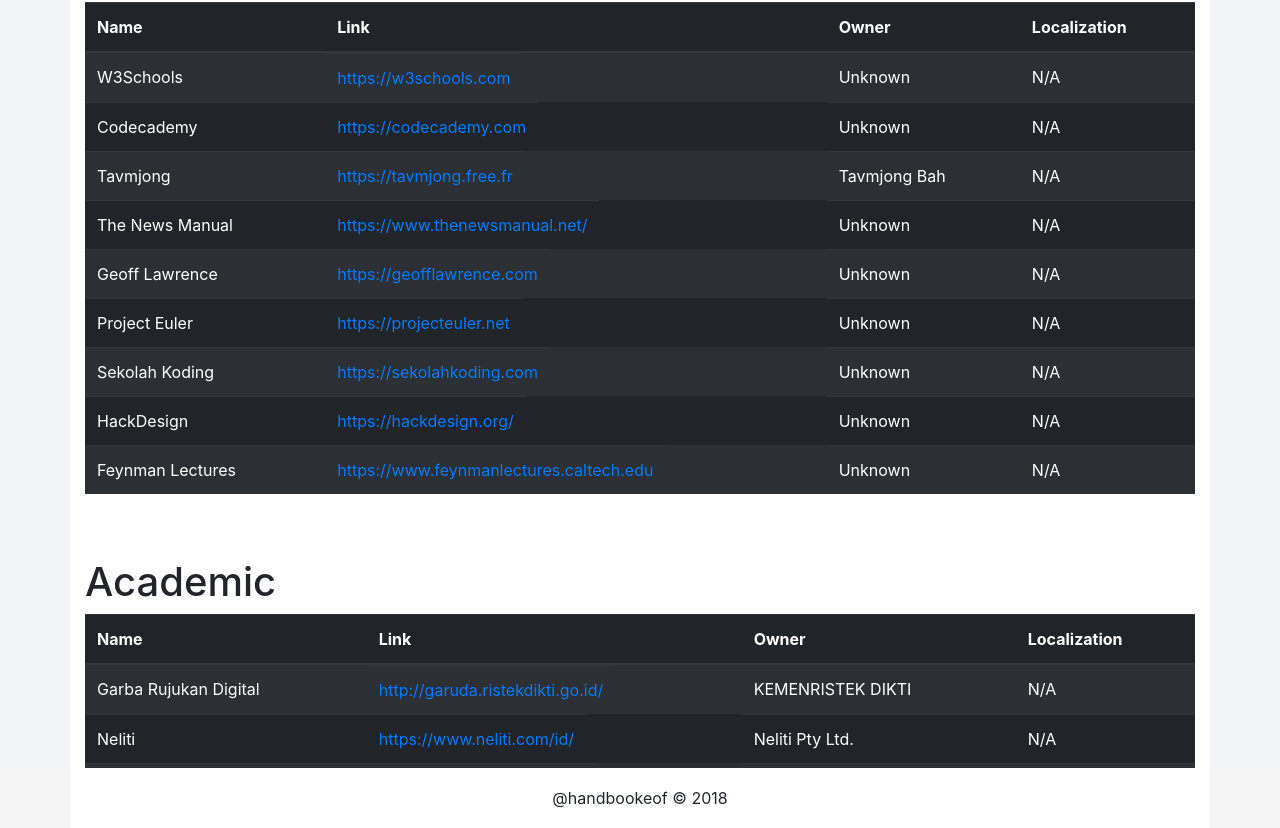
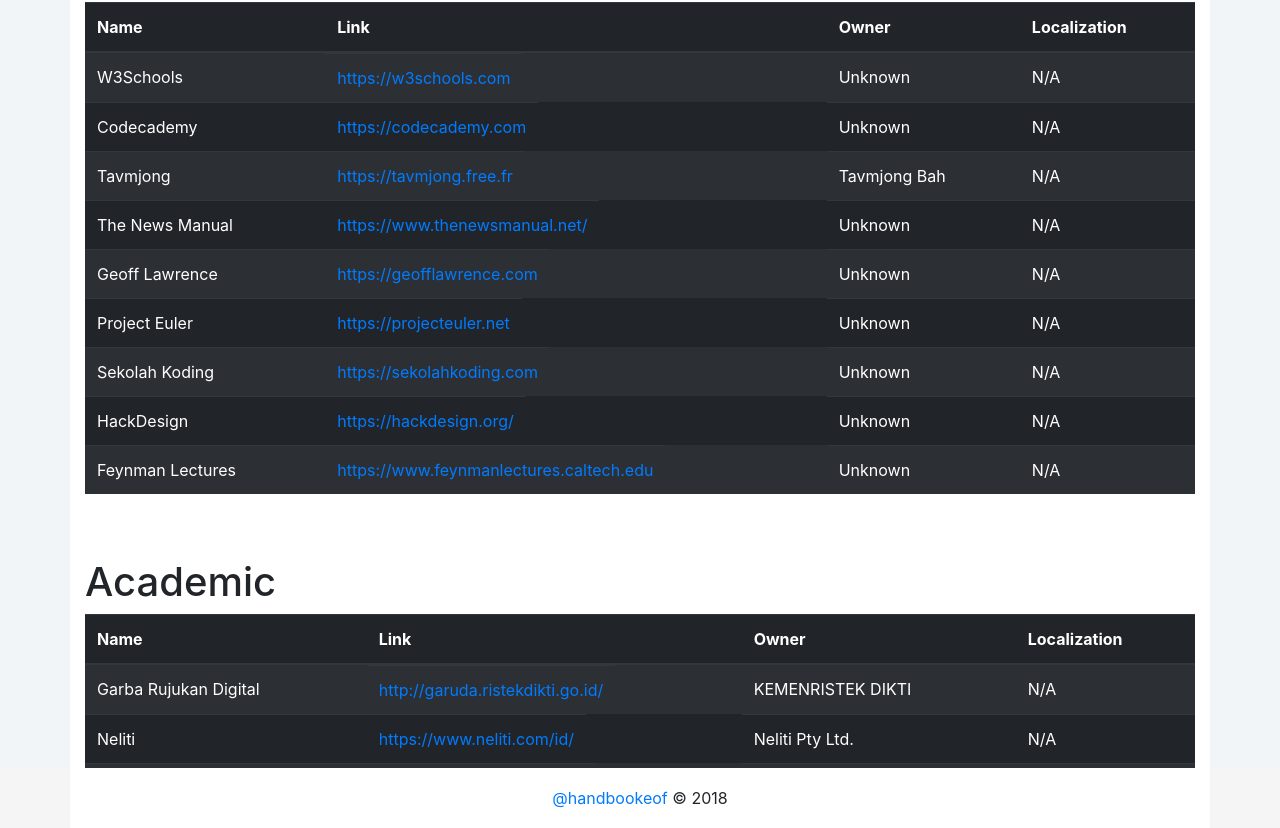
Before and after one commit to handbookEOF/dinosource, a plain HTML site: page index.html in a window 1280 px wide. Shown: the part 629-1457 px from the top of the page. Drawn offline with nearby package versions, Linux system fonts and the light colour scheme.

Commit message:
Template minor update

```diff
--- a/index.html
+++ b/index.html
@@ -91,7 +91,7 @@
 		<footer>
 			<div class="container">
 				<div class="col-sm-12">
-					<p class="text-center">@handbookeof &copy; 2018</p>
+					<p class="text-center"><a href="https://twitter.com/handbookeof" target="_blank">@handbookeof</a> &copy; 2018</p>
 				</div>
 			</div>
 		</footer>
```
